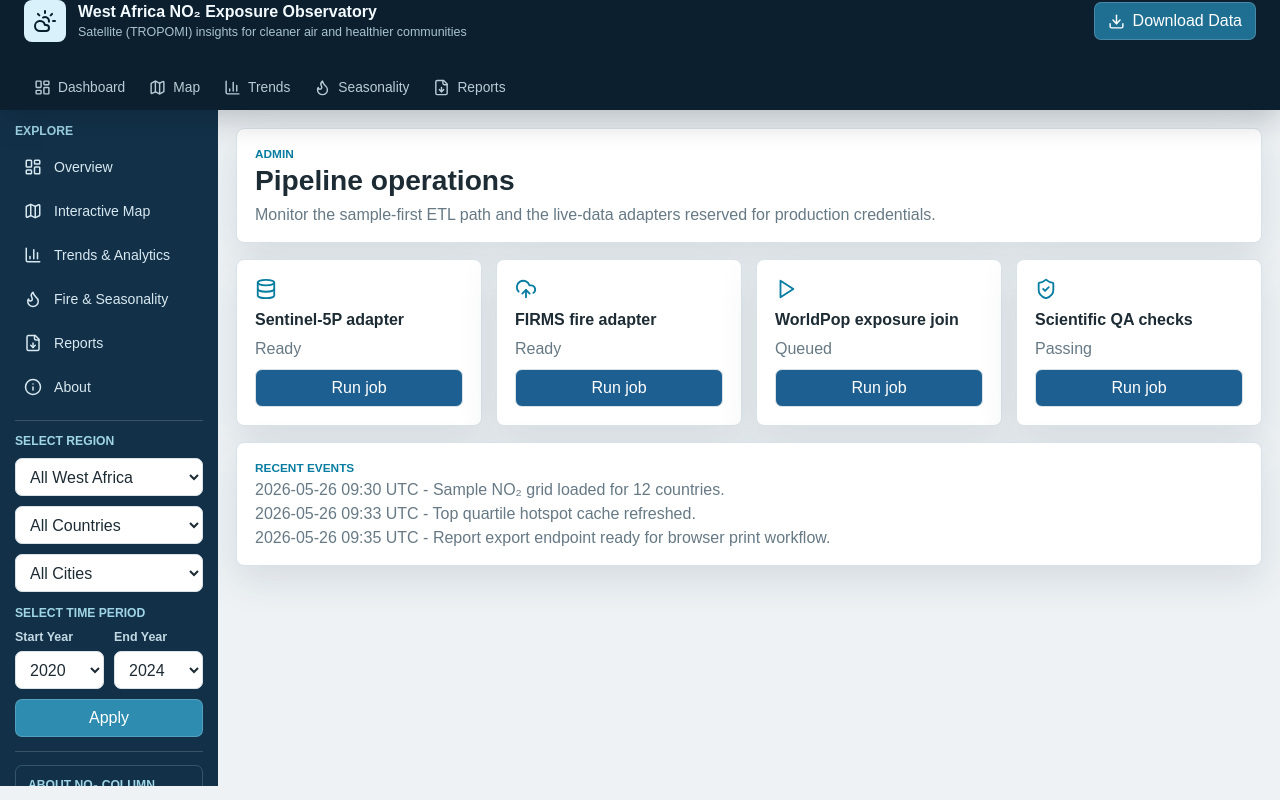
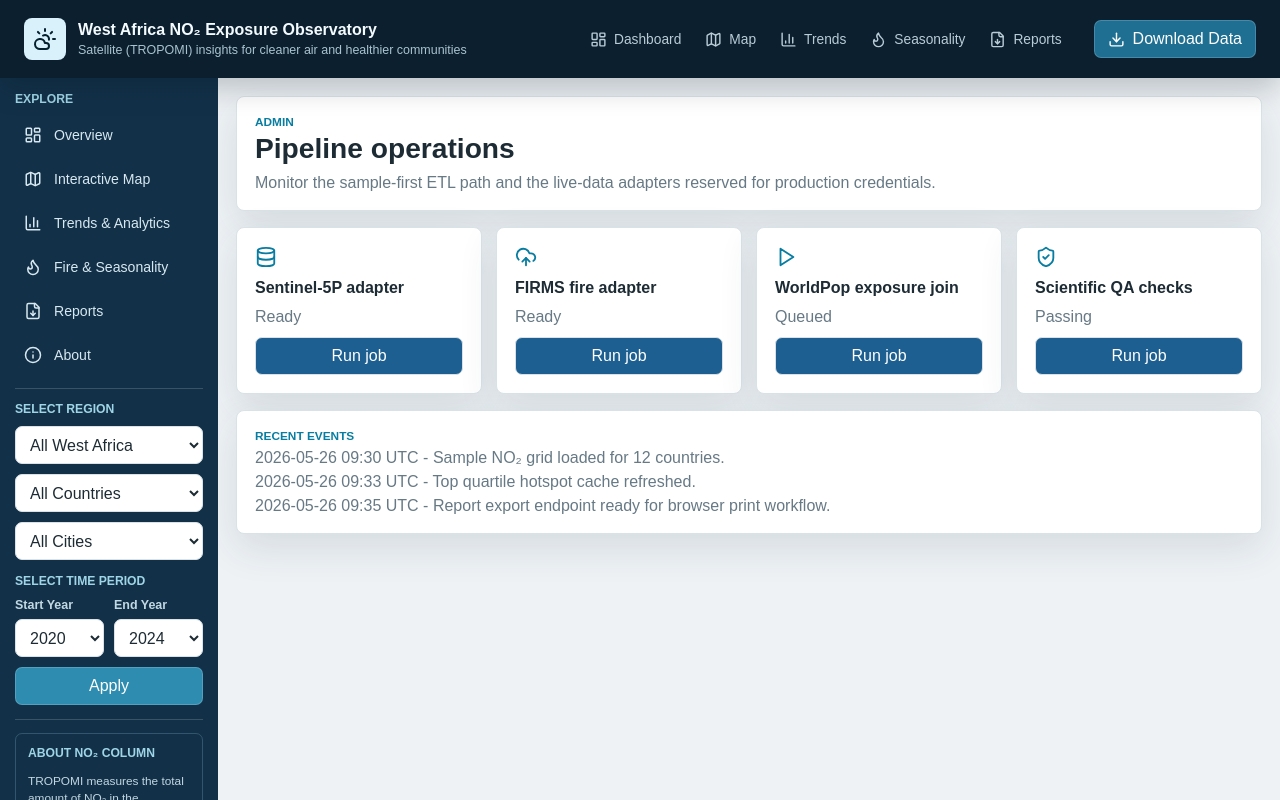
Before and after one commit to samankwah/exposure-frontend, a Next.js app: page /admin in a window 1280 px wide. Built offline with nearby package versions, Linux system fonts and the light colour scheme.

Commit message:
Improve responsive dashboard layout

```diff
--- a/src/app/globals.css
+++ b/src/app/globals.css
@@ -39,6 +39,7 @@ button,
 select,
 input {
   font: inherit;
+  max-width: 100%;
 }
 
 button,
@@ -273,7 +274,9 @@ a {
 }
 
 .content-shell {
+  width: 100%;
   min-width: 0;
+  overflow-x: clip;
   padding: 18px;
 }
 
@@ -306,6 +309,13 @@ a {
   box-shadow: var(--shadow);
 }
 
+.page-header > div,
+.section-toolbar > div,
+.panel-header > div,
+.map-caption > * {
+  min-width: 0;
+}
+
 .page-header h1,
 .section-toolbar h2,
 .report-preview h2 {
@@ -337,7 +347,7 @@ a {
 
 .filter-bar {
   display: grid;
-  grid-template-columns: repeat(5, minmax(135px, 1fr));
+  grid-template-columns: repeat(auto-fit, minmax(min(135px, 100%), 1fr));
   gap: 12px;
   border: 1px solid var(--line);
   border-radius: 8px;
@@ -347,7 +357,7 @@ a {
 }
 
 .filter-bar.compact {
-  grid-template-columns: repeat(5, minmax(116px, 1fr));
+  grid-template-columns: repeat(auto-fit, minmax(min(116px, 100%), 1fr));
 }
 
 .filter-bar label span,
@@ -1045,6 +1055,7 @@ a {
 
 .map-controls {
   align-items: stretch;
+  flex-wrap: wrap;
 }
 
 .map-controls .filter-bar {
@@ -1055,7 +1066,7 @@ a {
   display: grid;
   grid-template-columns: repeat(2, minmax(150px, 1fr));
   gap: 12px;
-  min-width: 320px;
+  min-width: min(320px, 100%);
   border: 1px solid var(--line);
   border-radius: 8px;
   background: var(--panel);
@@ -1071,6 +1082,10 @@ a {
   display: grid;
   grid-template-columns: repeat(2, minmax(0, 1fr));
   gap: 16px;
+}
+
+.split-map-grid > div {
+  min-width: 0;
 }
 
 .split-map-grid.single {
@@ -1396,6 +1411,7 @@ a {
   display: grid;
   grid-template-rows: 28px repeat(17, minmax(12px, 1fr));
   min-height: 0;
+  overflow-x: auto;
   padding: 4px 13px 2px;
 }
 
@@ -1407,6 +1423,7 @@ a {
   color: #122333;
   font-size: 0.66rem;
   min-height: 0;
+  min-width: 0;
 }
 
 .population-head {
@@ -1893,7 +1910,7 @@ a {
   }
 }
 
-@media (min-width: 1121px) {
+@media (min-width: 1280px) {
   .observatory-frame:has(.overview-page) {
     height: 100vh;
     overflow: hidden;
@@ -1969,7 +1986,7 @@ a {
   }
 }
 
-@media (max-width: 1320px) {
+@media (max-width: 1279px) {
   .topbar {
     grid-template-columns: 1fr auto;
   }
@@ -2001,6 +2018,26 @@ a {
   .kpi-grid,
   .overview-bottom-grid {
     grid-template-columns: repeat(3, minmax(0, 1fr));
+  }
+
+  .target-kpi-grid {
+    grid-template-columns: repeat(3, minmax(180px, 1fr));
+  }
+
+  .target-kpi-card {
+    padding: 12px;
+  }
+
+  .target-kpi-card strong {
+    font-size: 1.45rem;
+  }
+
+  .tropomi-map-card {
+    min-height: 520px;
+  }
+
+  .population-table-card {
+    min-height: 540px;
   }
 }
 
@@ -2018,6 +2055,11 @@ a {
     padding: 14px;
   }
 
+  .rail-source {
+    grid-column: 1 / -1;
+    margin: 0;
+  }
+
   .rail-note {
     margin-top: 0;
     border-top: 0;
@@ -2039,6 +2081,18 @@ a {
   .observatory-footer {
     grid-template-columns: repeat(2, minmax(0, 1fr));
   }
+
+  .target-kpi-grid {
+    grid-template-columns: repeat(2, minmax(0, 1fr));
+  }
+
+  .target-kpi-card.range-card {
+    display: none;
+  }
+
+  .tropomi-map-card {
+    min-height: 500px;
+  }
 }
 
 @media (max-width: 820px) {
@@ -2069,6 +2123,12 @@ a {
     grid-template-columns: 1fr;
   }
 
+  .rail-nav-group,
+  .about-box,
+  .rail-source {
+    display: none;
+  }
+
   .rail-note {
     border-left: 0;
     border-top: 1px solid rgba(255, 255, 255, 0.16);
@@ -2080,6 +2140,21 @@ a {
   .section-toolbar,
   .map-controls {
     display: grid;
+  }
+
+  .page-header {
+    align-items: start;
+  }
+
+  .page-header .export-actions,
+  .section-toolbar .layer-toggles,
+  .map-controls .layer-toggles {
+    width: 100%;
+  }
+
+  .export-actions button,
+  .layer-toggles .toggle {
+    flex: 1 1 118px;
   }
 
   .filter-bar,
@@ -2094,11 +2169,55 @@ a {
     grid-template-columns: 1fr;
   }
 
+  .target-kpi-grid {
+    grid-template-columns: repeat(2, minmax(0, 1fr));
+  }
+
+  .tropomi-map-card {
+    grid-template-rows: auto minmax(0, 1fr);
+    min-height: 450px;
+  }
+
+  .tropomi-map-header {
+    flex-wrap: wrap;
+    min-height: 0;
+    padding: 10px;
+  }
+
+  .tropomi-map-header > span {
+    width: 100%;
+    white-space: normal;
+  }
+
+  .map-selectors {
+    display: grid;
+    grid-template-columns: repeat(3, minmax(0, 1fr));
+    width: 100%;
+  }
+
+  .map-selectors select {
+    min-width: 0;
+  }
+
+  .map-selectors button {
+    width: 100%;
+  }
+
+  .map-panel.compact {
+    height: 46vh;
+    min-height: 320px;
+  }
+
   .map-panel {
     min-height: 340px;
     height: 52vh;
   }
 
+  .overview-bottom-grid .chart-wrap,
+  .overview-bottom-grid .bar-chart {
+    height: 228px;
+  }
+
   .table-row,
   .overview-table-row {
     grid-template-columns: minmax(130px, 1fr) 0.58fr;
@@ -2112,6 +2231,14 @@ a {
   .bar-chart {
     gap: 4px;
     padding-inline: 10px;
+  }
+
+  .population-table-card {
+    min-height: 520px;
+  }
+
+  .population-row {
+    grid-template-columns: 92px minmax(96px, 1fr) 104px;
   }
 
 }
@@ -2143,6 +2270,7 @@ a {
   .topbar-link {
     justify-content: center;
     min-width: 42px;
+    flex: 1 1 42px;
   }
 
   .year-grid {
@@ -2166,10 +2294,169 @@ a {
     height: 228px;
   }
 
+  .target-kpi-card {
+    grid-template-columns: 34px minmax(0, 1fr);
+    padding: 9px 10px;
+  }
+
+  .target-kpi-card .kpi-icon {
+    width: 30px;
+    height: 30px;
+  }
+
+  .target-kpi-card > span {
+    min-height: 0;
+    font-size: 0.7rem;
+    text-align: left;
+  }
+
+  .target-kpi-card strong {
+    font-size: 1.08rem;
+  }
+
+  .target-kpi-card strong b {
+    font-size: 0.78rem;
+  }
+
   .map-panel {
     min-height: 300px;
   }
 
+  .map-panel.compact {
+    height: 42vh;
+    min-height: 280px;
+  }
+
+  .tropomi-map-card {
+    min-height: 380px;
+  }
+
+  .map-selectors {
+    gap: 6px;
+    grid-template-columns: minmax(0, 1fr) minmax(0, 1fr) 34px;
+  }
+
+  .map-selectors select,
+  .map-selectors button {
+    padding: 0 7px;
+    font-size: 0.76rem;
+  }
+
+  .column-map-legend {
+    bottom: 8px;
+    left: 8px;
+    width: calc(100% - 16px);
+    padding: 8px 9px;
+  }
+
+  .map-legend {
+    right: 8px;
+    bottom: 8px;
+    left: 8px;
+    justify-content: center;
+  }
+
+  .panel-header {
+    display: grid;
+    gap: 3px;
+  }
+
+  .population-table-card {
+    min-height: 500px;
+  }
+
+  .population-table {
+    padding: 4px 8px 2px;
+  }
+
+  .population-row {
+    grid-template-columns: 76px minmax(78px, 1fr) 78px;
+    gap: 5px;
+    font-size: 0.58rem;
+  }
+
+  .population-column-title {
+    white-space: normal;
+  }
+
+  .no2-bar-cell {
+    grid-template-columns: minmax(0, 1fr) 28px;
+    gap: 5px;
+  }
+
+  .target-fire-footer {
+    grid-template-columns: minmax(78px, 1fr) auto minmax(64px, 0.8fr) auto;
+    gap: 6px;
+  }
+
+}
+
+@media (max-width: 420px) {
+  .topbar-brand small {
+    display: none;
+  }
+
+  .content-shell {
+    padding: 10px;
+  }
+
+  .page-header,
+  .map-section,
+  .report-preview,
+  .report-actions,
+  .admin-card,
+  .ops-log {
+    padding: 12px;
+  }
+
+  .tropomi-map-card {
+    min-height: 350px;
+  }
+
+  .map-selectors {
+    grid-template-columns: 1fr;
+  }
+
+  .map-selectors button {
+    min-height: 30px;
+  }
+
+  .chart-wrap,
+  .bar-chart,
+  .overview-bottom-grid .chart-wrap,
+  .overview-bottom-grid .bar-chart {
+    height: 210px;
+  }
+
+  .population-row {
+    grid-template-columns: 70px minmax(70px, 1fr) 68px;
+    font-size: 0.54rem;
+  }
+
+  .target-kpi-grid {
+    gap: 8px;
+  }
+
+  .target-kpi-card {
+    padding: 8px;
+  }
+
+  .target-kpi-card > span {
+    font-size: 0.62rem;
+  }
+
+  .target-kpi-card small,
+  .target-kpi-card em {
+    font-size: 0.58rem;
+  }
+}
+
+.overview-main-grid {
+  grid-template-columns: minmax(0, 1fr);
+}
+
+.population-table-card {
+  display: none;
 }
 
 @media print {
```
